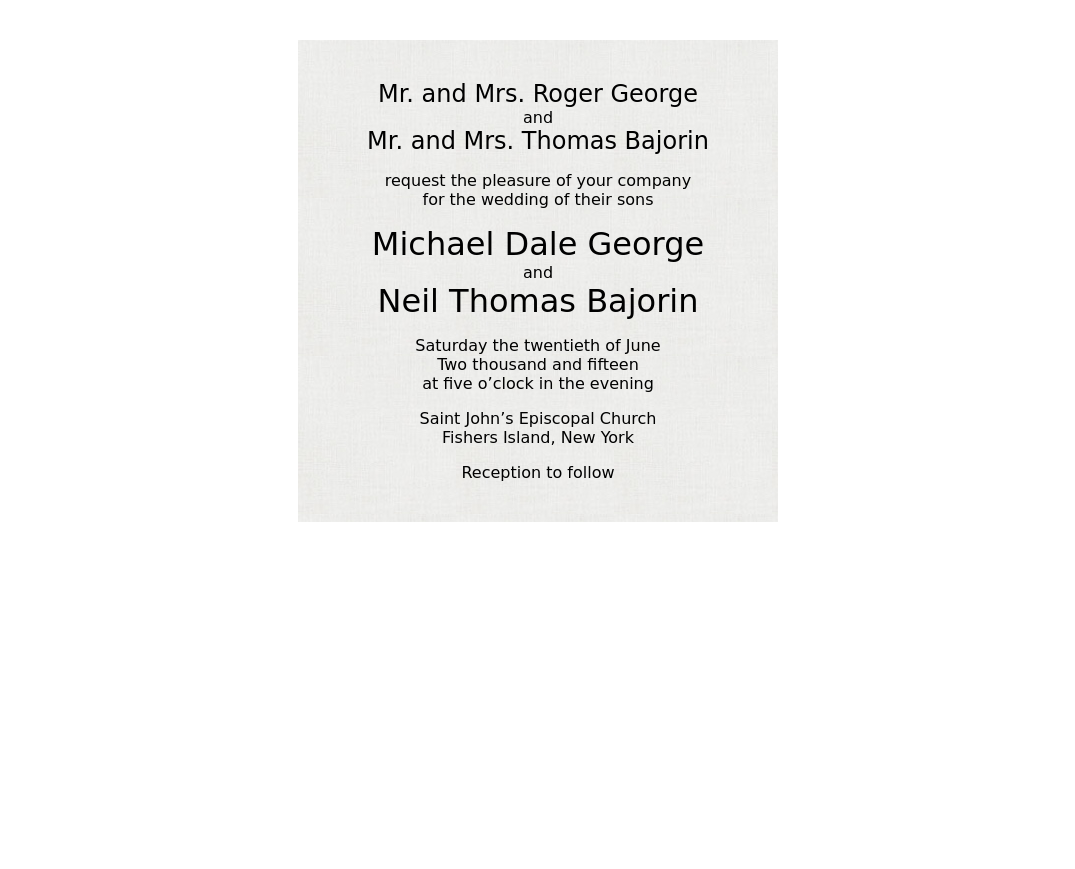
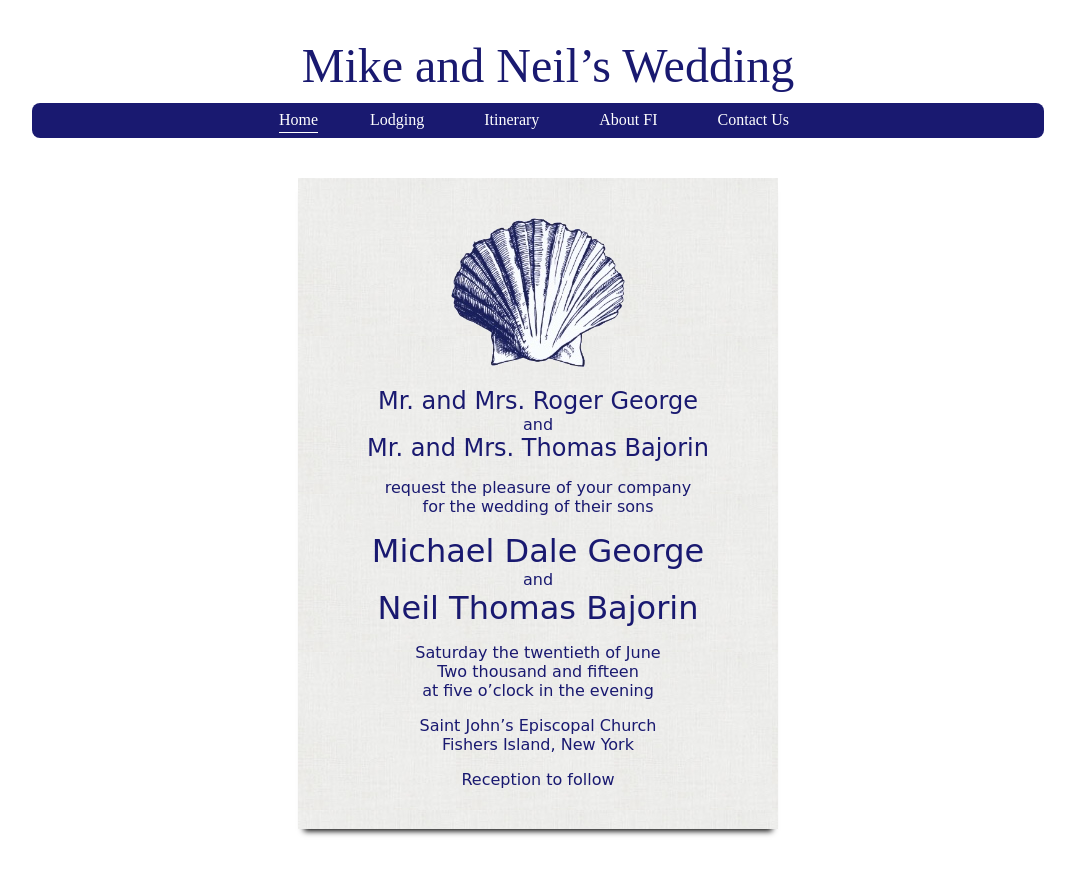
Before and after one commit to ntb001/wedding, a plain HTML site: page index.html in a window 1280 px wide. Shown: the whole page, without its empty margins (102-1177 px from the left). Before the commit the page ends 800 px from the top, so only its background shows below. Drawn offline with Linux system fonts and the light colour scheme; a web font is replaced by a local one.

Commit message:
Add navigation, shell image, color to index.

```diff
--- a/card.css
+++ /dev/null
@@ -1,24 +0,0 @@
-.card {
-  margin: 40px;
-  padding: 40px;
-  max-width: 400px;
-  align: center;
-  margin-left: auto;
-  margin-right: auto;
-  background-image: url(cardstock.jpg);
-  background-repeat: repeat;
-  font-family: 'English Pressed', 'Snell Roundhand', 'Brush Script MT', cursive;
-  text-align: center;
-}
-
-h1 {
-  font-weight: normal;
-  margin: 0em;
-}
-h2 {
-  font-weight: normal;
-  margin: 0em;
-}
-p.slim {
-  margin: 0em;
-}
--- a/index.html
+++ b/index.html
@@ -1,10 +1,25 @@
 <html>
 <head>
-<link href="card.css" rel="stylesheet" type="text/css"/>
+<link href="style.css" rel="stylesheet" type="text/css"/>
 <title>Mike and Neil&rsquo;s Wedding</title>
 </head>
 <body>
-<div class="card">
+<div id="header">Mike and Neil&rsquo;s Wedding</div>
+
+<div id="nav">
+<nav>
+  <ul>
+    <li><strong>Home</strong></li>
+    <li><a href="lodging.html">Lodging</a></li>
+    <li><a href="itinerary.html">Itinerary</a></li>
+    <li><a href="about.html">About FI</a></li>
+    <li><a href="contact.html">Contact Us</a></li>
+  </ul>
+</nav>
+</div>
+
+<div id="card">
+<img src="shell.png"/>
 <h2>Mr. and Mrs. Roger George</h2>
 <p class="slim">and</p>
 <h2>Mr. and Mrs. Thomas Bajorin</h2>
--- /dev/null
+++ b/style.css
@@ -0,0 +1,80 @@
+@import url('http://fonts.googleapis.com/css?family=Ovo');
+
+body {
+  font-family: 'Ovo', serif;
+  padding-top: 20px;
+}
+h1, h2, #header, #card {
+  color: #191970;
+}
+#header {
+  margin: 10px;
+  width: 100%;
+  font-size: 3em;
+  text-align: center;
+}
+#content {
+  width: 80%;
+  padding: 20px;
+  border: 5px solid #191970;
+}
+#nav {
+  width: 80%;
+  margin-left: auto;
+  margin-right: auto;
+}
+nav {
+  width: 100%;
+  height: 35px;
+  text-align: center;
+  background-color: #191970;
+  border-radius: 8px;
+  font-family: 'Ovo', serif;
+}
+nav ul {
+  height: auto;
+  padding: 8px 0;
+  margin: 0;
+}
+nav li {
+  display: inline;
+  padding: 20px;
+  color: #FFFFFF;
+}
+nav a {
+  color: #FFFFFF;
+  padding: 8px;
+  text-decoration: none;
+}
+nav a:hover, nav strong {
+  padding-bottom: 4px;
+  font-weight: normal;
+  border-bottom: 1px solid #FFFFFF;
+}
+#card {
+  margin: 40px;
+  padding: 40px;
+  max-width: 400px;
+  width: 80%;
+  margin-left: auto;
+  margin-right: auto;
+  background-image: url(cardstock.jpg);
+  background-repeat: repeat;
+  font-family: 'English Pressed', 'Snell Roundhand', 'Brush Script MT', cursive;
+  text-align: center;
+  box-shadow: 0 8px 6px -6px black
+}
+#card h1 {
+  font-weight: normal;
+  margin: 0;
+}
+#card h2 {
+  font-weight: normal;
+  margin: 0;
+}
+#card img {
+  padding-bottom: 20px;
+}
+p.slim {
+  margin: 0;
+}
```
Also changed, not shown: contact.html (added), shell.png (added).
